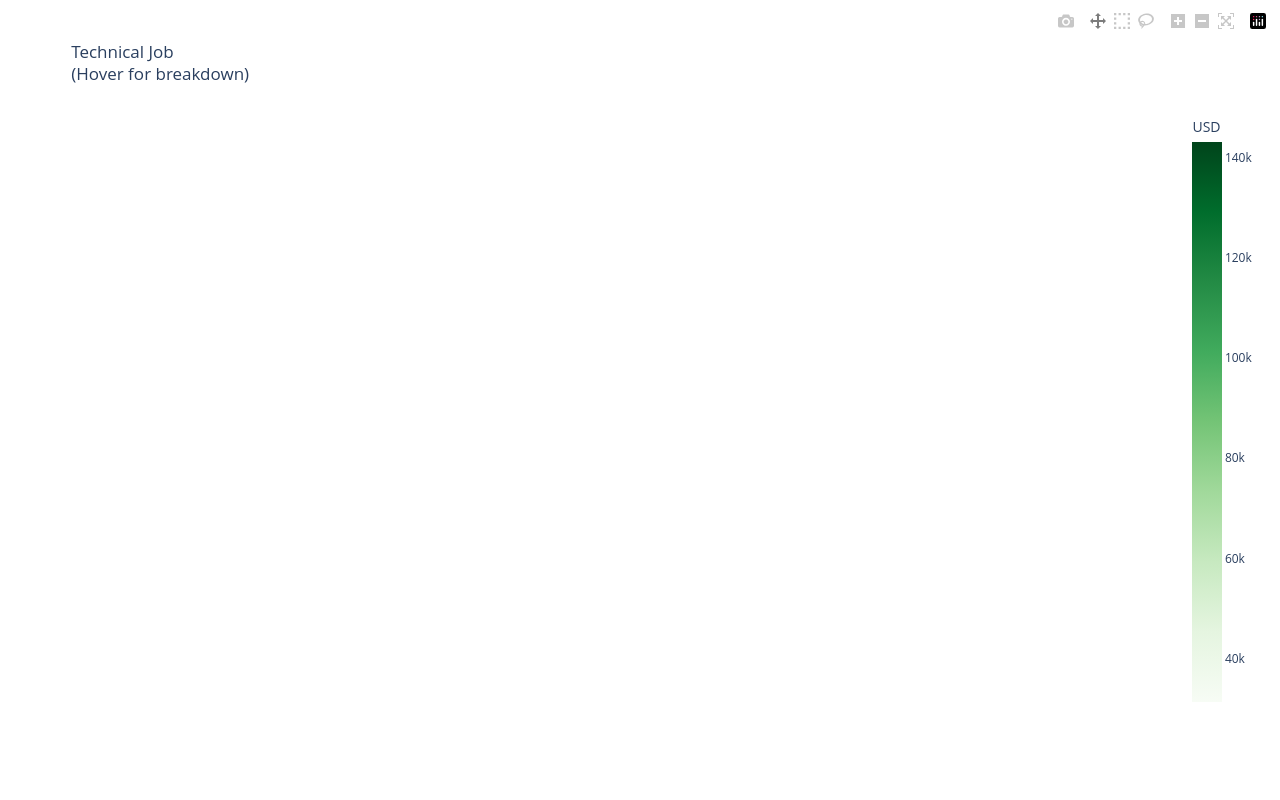
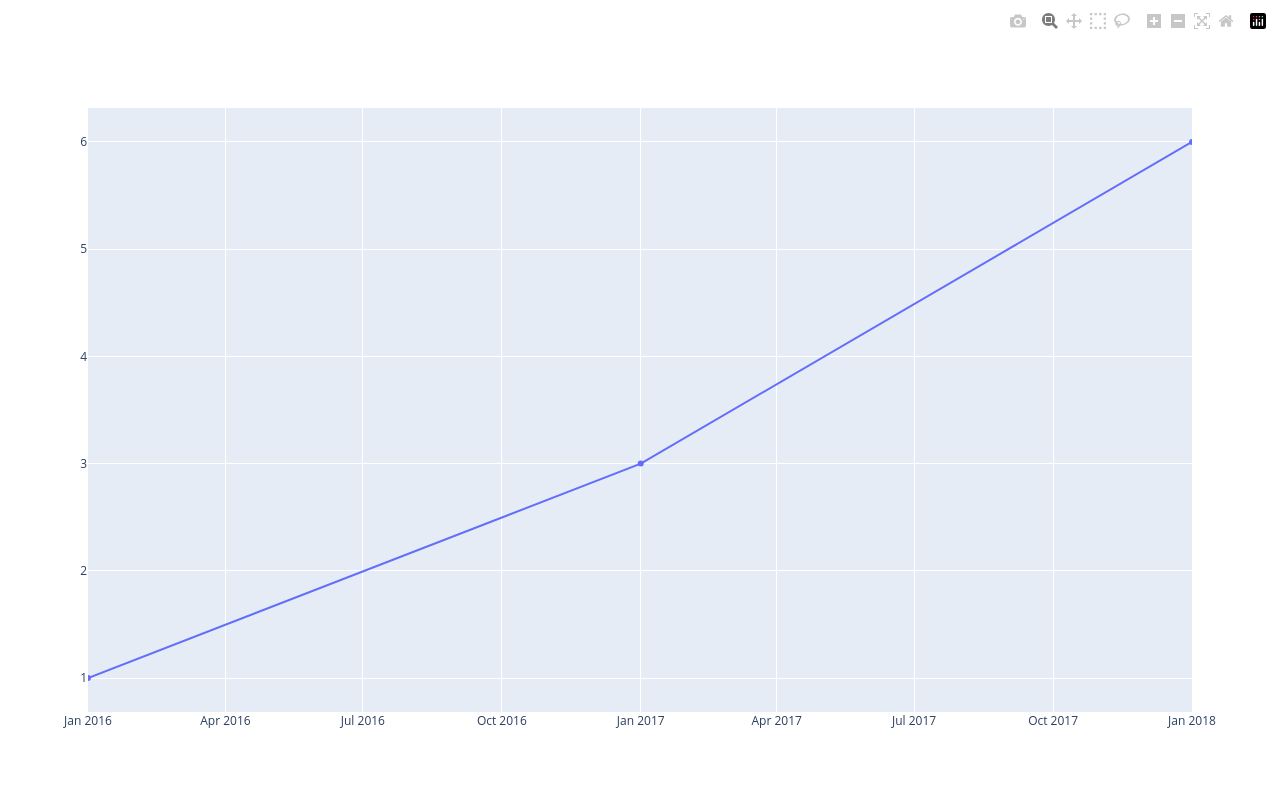
Before and after one commit to yao76/Comparing-Salaries-Python-Project, a Django app: page / in a window 1280 px wide. Run offline with Django 3.2, Linux system fonts and the light colour scheme; some libraries are stand-ins or nearby versions.

Commit message:
added static, hard-coded line graph

```diff
--- a/apps/map/templates/map/index.html
+++ b/apps/map/templates/map/index.html
@@ -1,3 +1,4 @@
 <!-- <h1>Stupid Map</h1> -->
 <script src="https://cdn.plot.ly/plotly-latest.min.js"></script>
-{{x|safe}}
+
+{{graph | safe}}
--- a/apps/map/views.py
+++ b/apps/map/views.py
@@ -5,8 +5,11 @@ import plotly.offline as offline
 from plotly.graph_objs import *
 from plotly.offline import download_plotlyjs, init_notebook_mode, plot, iplot
 from django.shortcuts import render, HttpResponse
+import datetime
 
 # Create your views here.
+
+
 def index(request):
     df = pd.read_csv('data2018fixed.csv')
     # df_year = df[(df['Year'] == 2018)]
@@ -14,7 +17,8 @@ def index(request):
     for col in df.columns:
         df.loc[col] = df[col].astype(str)
 
-    x = "State: " + df['ST'] + '<br>'+ 'Job Title: ' + df['OCC_TITLE'] + '<br>'+ 'Annual Sal: ' + '$' + df['A_MEAN']
+    x = "State: " + df['ST'] + '<br>' + 'Job Title: ' + \
+        df['OCC_TITLE'] + '<br>' + 'Annual Sal: ' + '$' + df['A_MEAN']
 
     # df_year['text'] = df_year['STATE'] + '<br>' + df_year['ST'] + '<br>'  + ' Job ' + '<br>' + df_year['OCC_TITLE'] + '<br>' + df_year['A_MEAN']
     # 'Fruits ' + df_year['total fruits'] + ' Veggies ' + df_year['total veggies'] + '<br>' + \
@@ -42,11 +46,21 @@ def index(request):
 
     # fig.show()
     x = offline.plot(fig, include_plotlyjs=False, output_type='div')
+
+    years = [datetime.datetime(year=2016, month=1, day=1),
+            datetime.datetime(year=2017, month=1, day=1),
+            datetime.datetime(year=2018, month=1, day=1)]
+
+    graph = go.Figure(data=[go.Scatter(x=years, y=[1, 3, 6])])
+    graph.update_layout(xaxis_range=[datetime.datetime(
+        2016,1,1), datetime.datetime(2018,1,1)])
+
+    y = offline.plot(graph, include_plotlyjs=False, output_type='div')
     context = {
-        'x': x,
+    'x': x,
+    'graph' : y
     }
     return render(request, "map/index.html", context)
 
 
-
 # pd.options.mode.chained_assignment = None
```
